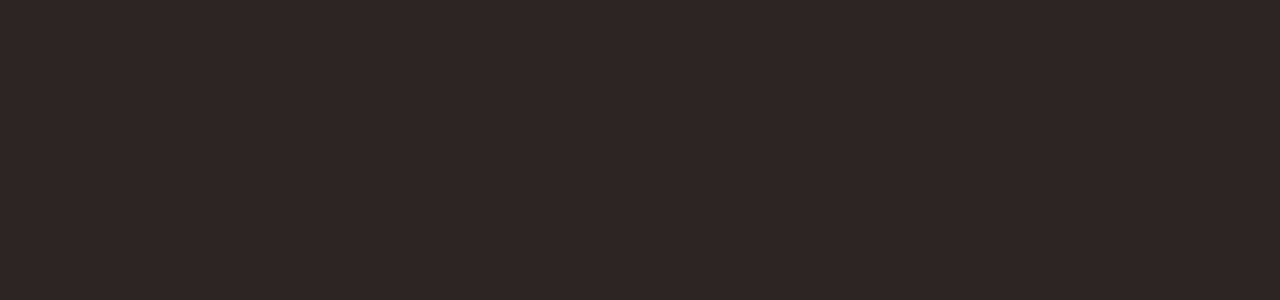
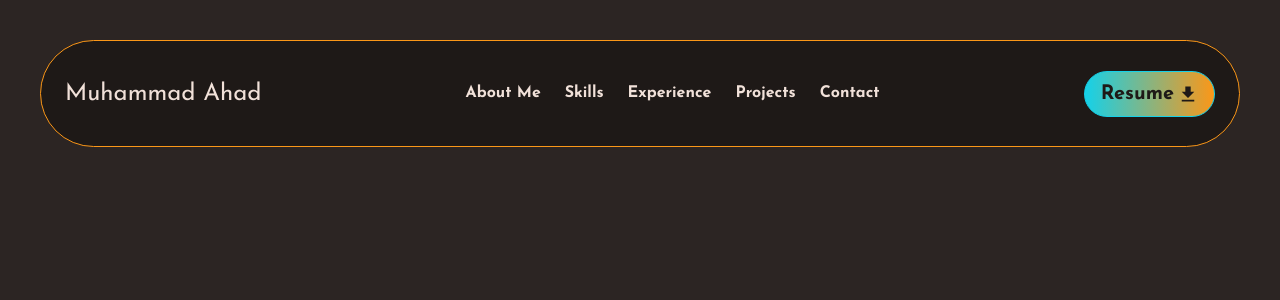
Before and after one commit to Ahad-Awan/ahad-portfolio, a React (Vite) app in the folder ahad-portfolio/: page / in a window 1280 px wide. Shown: the top 300 px of the page. Built offline with nearby package versions, Linux system fonts and the light colour scheme.

Commit message:
navbar complete

```diff
--- a/ahad-portfolio/package.json
+++ b/ahad-portfolio/package.json
@@ -11,7 +11,8 @@
   },
   "dependencies": {
     "react": "^18.3.1",
-    "react-dom": "^18.3.1"
+    "react-dom": "^18.3.1",
+    "react-icons": "^5.4.0"
   },
   "devDependencies": {
     "@eslint/js": "^9.17.0",
--- a/ahad-portfolio/src/App.jsx
+++ b/ahad-portfolio/src/App.jsx
@@ -1,7 +1,12 @@
 import "./App.css";
+import NavBarMain from "./components/navbar/NavBarMain";
 
 function App() {
-  return <main></main>;
+  return (
+    <main className="font-body">
+      <NavBarMain />
+    </main>
+  );
 }
 
 export default App;
--- /dev/null
+++ b/ahad-portfolio/src/components/navbar/NavBarBtn.jsx
@@ -0,0 +1,20 @@
+import React from "react";
+import { IoMdDownload } from "react-icons/io";
+
+const NavBarBtn = () => {
+  const downloadResume = () => {
+    window.open("/ahad cv.pdf", "_blank");
+  };
+
+  return (
+    <button
+      className="px-4 py-2 rounded-full text-xl font-bold text-black border-cyan border flex items-center gap-1 bg-gradient-to-r from-cyan to-orange hover:border-orange hover:scale-110 transition-all duration-500 hover:shadow-cyanShadow"
+      onClick={downloadResume}
+    >
+      Resume
+      <IoMdDownload />
+    </button>
+  );
+};
+
+export default NavBarBtn;
--- /dev/null
+++ b/ahad-portfolio/src/components/navbar/NavBarLinks.jsx
@@ -0,0 +1,30 @@
+import React from "react";
+
+const links = [
+  { link: "About Me", section: "about" },
+  { link: "Skills", section: "skills" },
+  { link: "Experience", section: "experience" },
+  { link: "Projects", section: "projects" },
+  { link: "Contact", section: "contact" },
+];
+const NavBarLinks = () => {
+  return (
+    <ul className="flex gap-6 text-white font-bold text-center py-4 ">
+      {links.map((link, index) => {
+        return (
+          <li key={index} className="group">
+            <a
+              href="#"
+              className="cursor-pointer text-white hover:text-cyan transition-all duration-500"
+            >
+              {link.link}
+            </a>
+            <div className="mx-auto bg-cyan w-0 group-hover:w-full h-[1px] transition-all duration-500"></div>
+          </li>
+        );
+      })}
+    </ul>
+  );
+};
+
+export default NavBarLinks;
--- /dev/null
+++ b/ahad-portfolio/src/components/navbar/NavBarMain.jsx
@@ -0,0 +1,18 @@
+import React from "react";
+import NavBarlogo from "./NavBarlogo";
+import NavBarLinks from "./NavBarLinks";
+import NavBarBtn from "./NavBarBtn";
+
+const NavBarMain = () => {
+  return (
+    <nav className="max-w-[1300px] mx-auto px-4 w-full fixed left-[50%] translate-x-[-50%] z-20 flex gap mt-2">
+      <div className="flex justify-between w-full max-w-[1200px] mx-auto items-center bg-black p-6 rounded-r-full rounded-l-full border-[0.5px] border-orange ">
+        <NavBarlogo />
+        <NavBarLinks />
+        <NavBarBtn />
+      </div>
+    </nav>
+  );
+};
+
+export default NavBarMain;
--- /dev/null
+++ b/ahad-portfolio/src/components/navbar/NavBarlogo.jsx
@@ -0,0 +1,11 @@
+import React from "react";
+
+const NavBarlogo = () => {
+  return (
+    <div>
+      <h1 className="text-2xl text-white">Muhammad Ahad</h1>
+    </div>
+  );
+};
+
+export default NavBarlogo;
--- a/ahad-portfolio/tailwind.config.js
+++ b/ahad-portfolio/tailwind.config.js
@@ -1,6 +1,10 @@
 /** @type {import('tailwindcss').Config} */
 export default {
-  content: ["./index.html", "./src/**/*.{js,ts,jsx,tsx}"],
+  content: [
+    "./index.html",
+    "./components/**/*.{html,js}",
+    "./src/**/*.{js,ts,jsx,tsx}",
+  ],
   theme: {
     colors: {
       brown: "#53423e",
@@ -18,7 +22,11 @@
       lightGrey: "#978580",
       darkGrey: "#3f4441",
     },
-    extend: {},
+    extend: {
+      boxShadow: {
+        cyanShadow: "0px 0px 20px 0px rgba(94, 206, 220, 0.5)",
+      },
+    },
     fontFamily: {
       body: ["Josefin Sans"],
       special: ["Roboto"],
```
Also changed, not shown: 2 other files (tests, documents, lock files or other folders).
